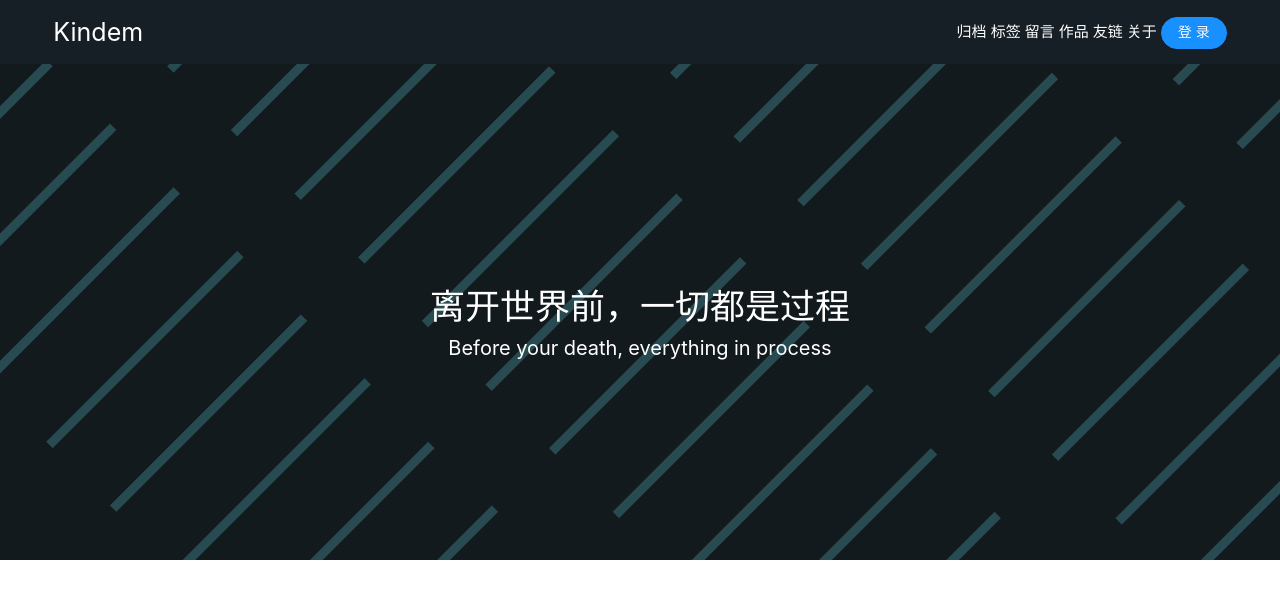
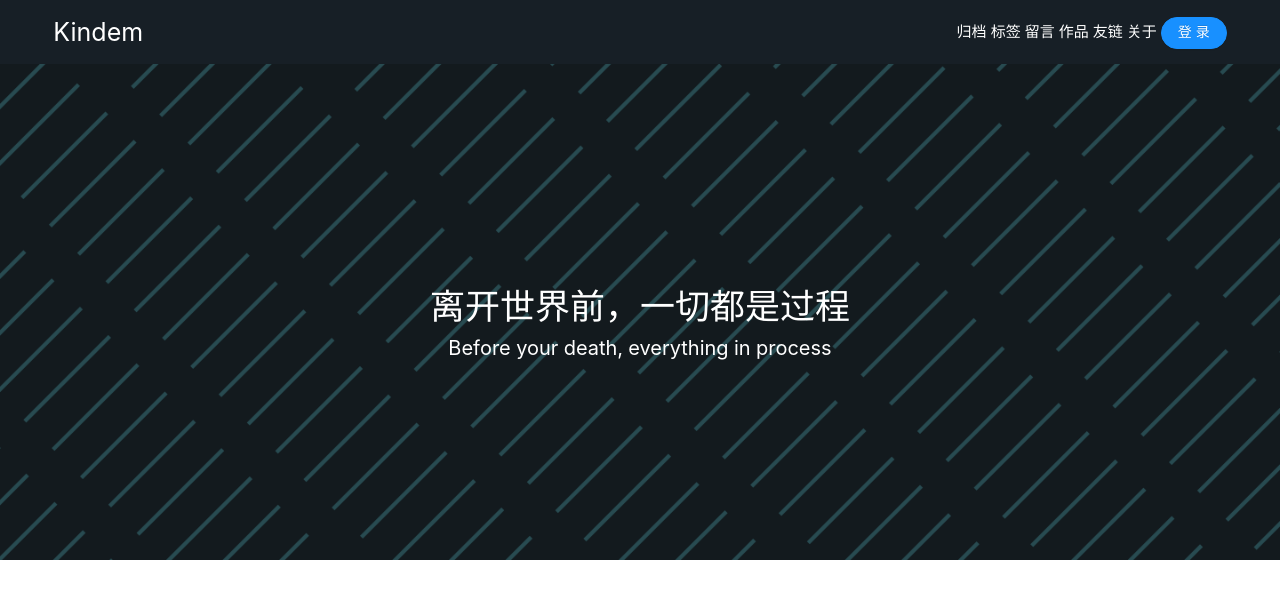
Before and after one commit to FlyAndNotDown/blog-v4, a Next.js app in the folder frontend/: page / in a window 1280 px wide. Shown: the top 598 px of the page. Built offline with nearby package versions, Linux system fonts and the light colour scheme.

Commit message:
update banner component

```diff
--- a/frontend/component/banner.js
+++ b/frontend/component/banner.js
@@ -20,6 +20,7 @@
             width: '100%',
             height: '70%',
             zIndex: -1,
+            backgroundSize: 'cover',
             backgroundImage: `url(${props.background})`
         },
         sloganContainer: {
```
